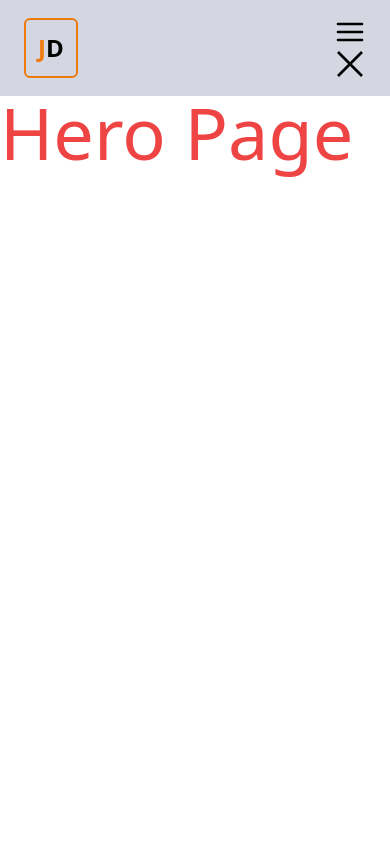
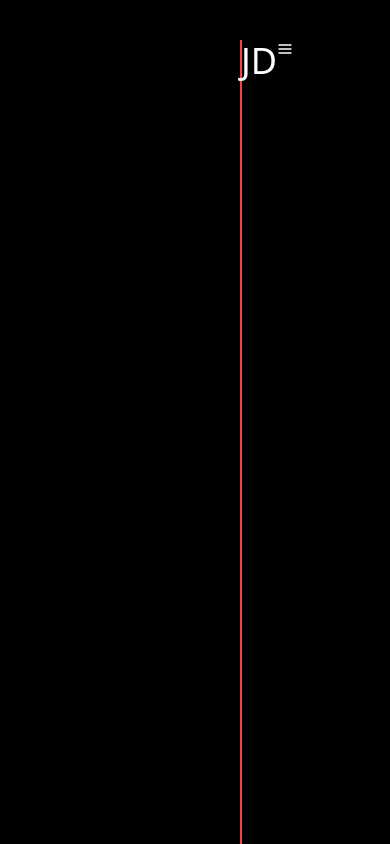
Before and after one commit to JayDampitan/new-portfolio, a Next.js app in the folder my-app/: page / in a window 390 px wide. Shown: the top 844 px of the page. Built offline with nearby package versions, Linux system fonts and the light colour scheme.

Commit message:
refactor navbar and start to form new design

```diff
--- a/my-app/components/About.tsx
+++ b/my-app/components/About.tsx
@@ -9,7 +9,7 @@ type Props = {};
 
 const About = (props: Props) => {
   return (
-    <div className="h-screen">
+    <div className="h-screen flex items-center">
       <h2 className="text-red-500 text-7xl">About page</h2>
     </div>
   );
--- a/my-app/components/Contact.tsx
+++ b/my-app/components/Contact.tsx
@@ -1,12 +1,13 @@
-import React from 'react'
+import React from "react";
 
-type Props = {}
+type Props = {};
 
 const Contact = (props: Props) => {
   return (
-    <div className='h-screen'><h2 className="text-red-500 text-7xl">
-      Contact Page</h2></div>
-  )
-}
+    <div className="h-screen flex items-center">
+      <h2 className="text-red-500 text-7xl">Contact Page</h2>
+    </div>
+  );
+};
 
-export default Contact
+export default Contact;
--- a/my-app/components/Header.tsx
+++ /dev/null
@@ -1,47 +0,0 @@
-import React from "react";
-import Link from "next/link";
-import { NAV__LINKS } from "../assets/data";
-import { FiMenu } from "react-icons/fi"
-import { GrClose } from "react-icons/gr"
-
-
-type Props = {};
-
-const Header = (props: Props) => {
-
-  const handleClick = (e: any):void => {
-    e.name === "menu" ? e.name = "close" : e.name = "menu"
-  }
-  return (
-    //    Left header
-    <nav className=" bg-[#D4D7E1] w-full mx-auto z-20 sticky py-4 px-6 top-0 flex items-center justify-between lg:justify-around md:px-8 lg:px-20  ">
-      <div className="w-full flex justify-between items-center">
-        <div className=" text-2xl sm:text-4xl font-bold lg:text-5xl rounded-md border-[#EF7A0E] border-2 p-3 sm:p-5 flex items-center">
-          <span className="text-[#EF7A0E]">J</span>D
-        </div>
-
-        <span className="lg:hidden cursor-pointer" >
-          <FiMenu name="menu" className="h-8 w-8" />
-          <GrClose name="close" className="h-8 w-8"/>
-        </span>
-      </div>
-
-      {/* Right Header */}
-      {/* Links section */}
-      <div className=" flex flex-col lg:flex-row items-center ">
-        <ul className="flex flex-col items-center lg:flex-row z-[-1] lg:z-auto lg:static lg:w-auto lg:h-auto absolute bg-[#D4D7E1] w-80 h-screen right-0 lg:opacity-100 opacity-0 top-[-400px] transition-all ease duration-500">
-          {NAV__LINKS.map((item) => (
-            <li className="m-5 text-lg font-semibold hover:text-[#EF7A0E] duration-500">
-              <Link href={item.path}>{item.display}</Link>
-            </li>
-          ))}
-          <Link href={""} className="py-2 px-5 rounded-md border-2 border-[#EF7A0E] text-[#EF7A0E] font-semibold ml-2">
-            Resumé
-          </Link>
-        </ul>
-      </div>
-    </nav>
-  );
-};
-
-export default Header;
--- a/my-app/components/Hero.tsx
+++ b/my-app/components/Hero.tsx
@@ -20,7 +20,7 @@ const Hero = (props: Props) => {
   // }, [cursorX, cursorY]);
 
   return (
-    <div  className="h-screen">
+    <div  className="h-screen flex items-center">
       <h2 className="text-red-500 text-7xl">Hero Page</h2>
     </div>
   );
--- /dev/null
+++ b/my-app/components/Navbar.tsx
@@ -0,0 +1,43 @@
+import React from "react";
+import Link from "next/link";
+import { useState } from "react";
+import { NAV__LINKS } from "../assets/data";
+import { FiMenu } from "react-icons/fi";
+import { GrClose } from "react-icons/gr";
+import { GiHamburgerMenu } from "react-icons/gi";
+import { IoMdClose } from "react-icons/io";
+
+type Props = {};
+
+const Navbar = (props: Props) => {
+  const [navbarOpen, setNavbarOpen] = useState(true);
+
+  const handleNavbar = () => {
+    setNavbarOpen(!navbarOpen);
+  };
+
+  return (
+    <nav className="w-full  bg-black fixed top-0 left-0 right-0 z-10 px-60 py-10">
+      <div className="justify-between h-screen flex border border-red-500">
+
+        <h2 className="text-white text-4xl">JD</h2>
+
+       <div>
+          <FiMenu className="text-white"/>
+       </div>
+
+          <ul className={`hidden`}>
+            <li className="text-white">
+              {NAV__LINKS.map((item) => (
+                <Link className="flex flex-col" href="">{item.display}</Link>
+              ))}
+            </li>
+          </ul>
+
+
+      </div>
+    </nav>
+  );
+};
+
+export default Navbar;
--- a/my-app/components/Projects.tsx
+++ /dev/null
@@ -1,14 +0,0 @@
-import React from "react";
-import Card from "../components/Card"
-
-type Props = {};
-
-const Projects = (props: Props) => {
-  return (
-    <div className="h-screen">
-      <h2 className="text-red-500 text-7xl">Project page</h2>
-    </div>
-  );
-};
-
-export default Projects;
--- a/my-app/components/Skills.tsx
+++ b/my-app/components/Skills.tsx
@@ -6,7 +6,7 @@ type Props = {};
 
 const Skills = (props: Props) => {
   return (
-    <div className="h-screen bg-black">
+    <div className="h-screen bg-black flex items-center">
       <h2 className="text-red-500 text-7xl">Skills</h2>
     </div>
   );
--- /dev/null
+++ b/my-app/components/Work.tsx
@@ -0,0 +1,14 @@
+import React from "react";
+import Card from "./Card"
+
+type Props = {};
+
+const Work = (props: Props) => {
+  return (
+    <div className="h-screen flex items-center">
+      <h2 className="text-red-500 text-7xl">Work page</h2>
+    </div>
+  );
+};
+
+export default Work;
--- a/my-app/pages/index.tsx
+++ b/my-app/pages/index.tsx
@@ -1,9 +1,9 @@
 import Head from "next/head";
-import Header from "../components/Header";
+import Navbar from "../components/Navbar";
 import Hero from "../components/Hero";
 import About from "../components/About";
 import Skills from "../components/Skills";
-import Projects from "../components/Projects";
+import Work from "../components/Work";
 import Contact from "../components/Contact";
 import Footer from "../components/Footer";
 
@@ -17,7 +17,7 @@ export default function Home() {
         <link rel="icon" href="/favicon.ico" />
       </Head>
 
-      <Header />
+      <Navbar />
       <section id="/" className="">
         <Hero />
       </section>
@@ -31,7 +31,7 @@ export default function Home() {
       </section>
 
       <section id="projects" className="">
-        <Projects />
+        <Work />
       </section>
 
       <section id="contact" className="">
```
